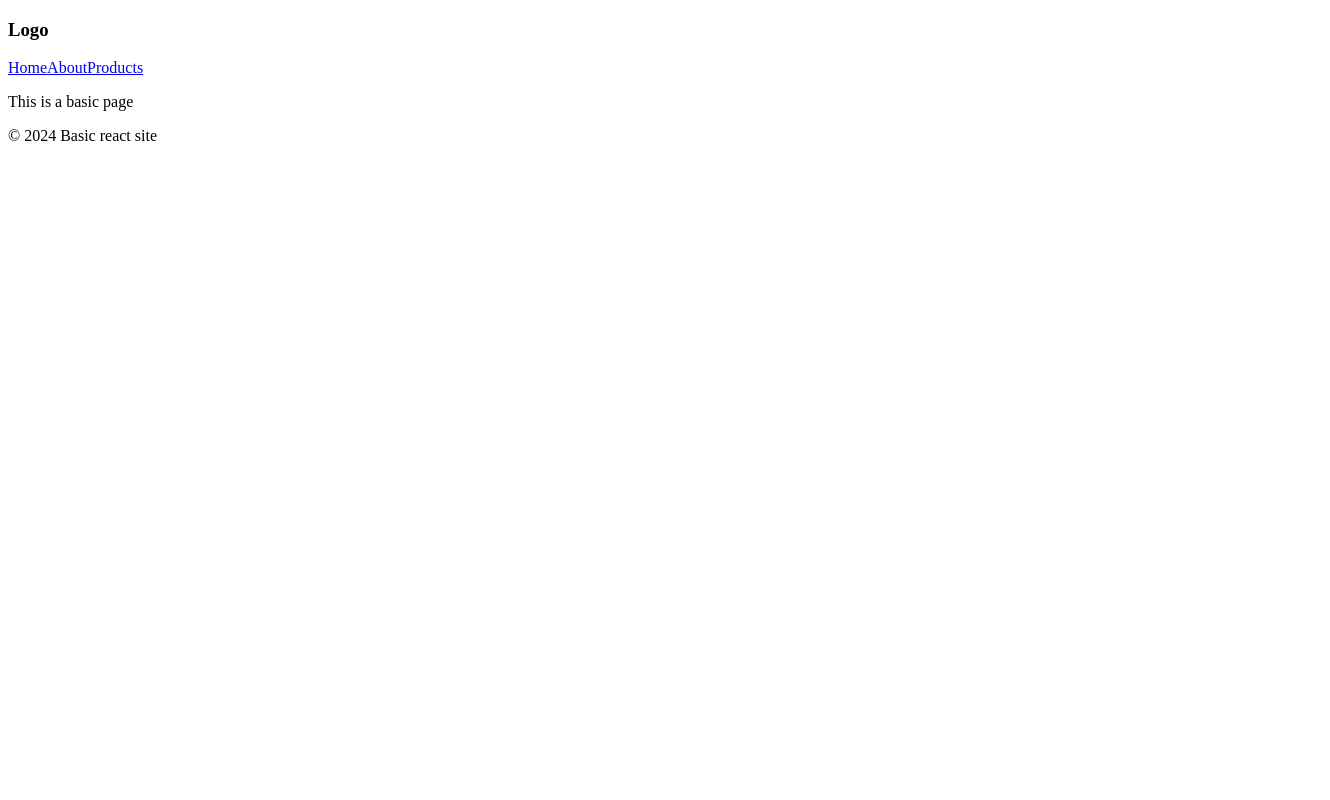
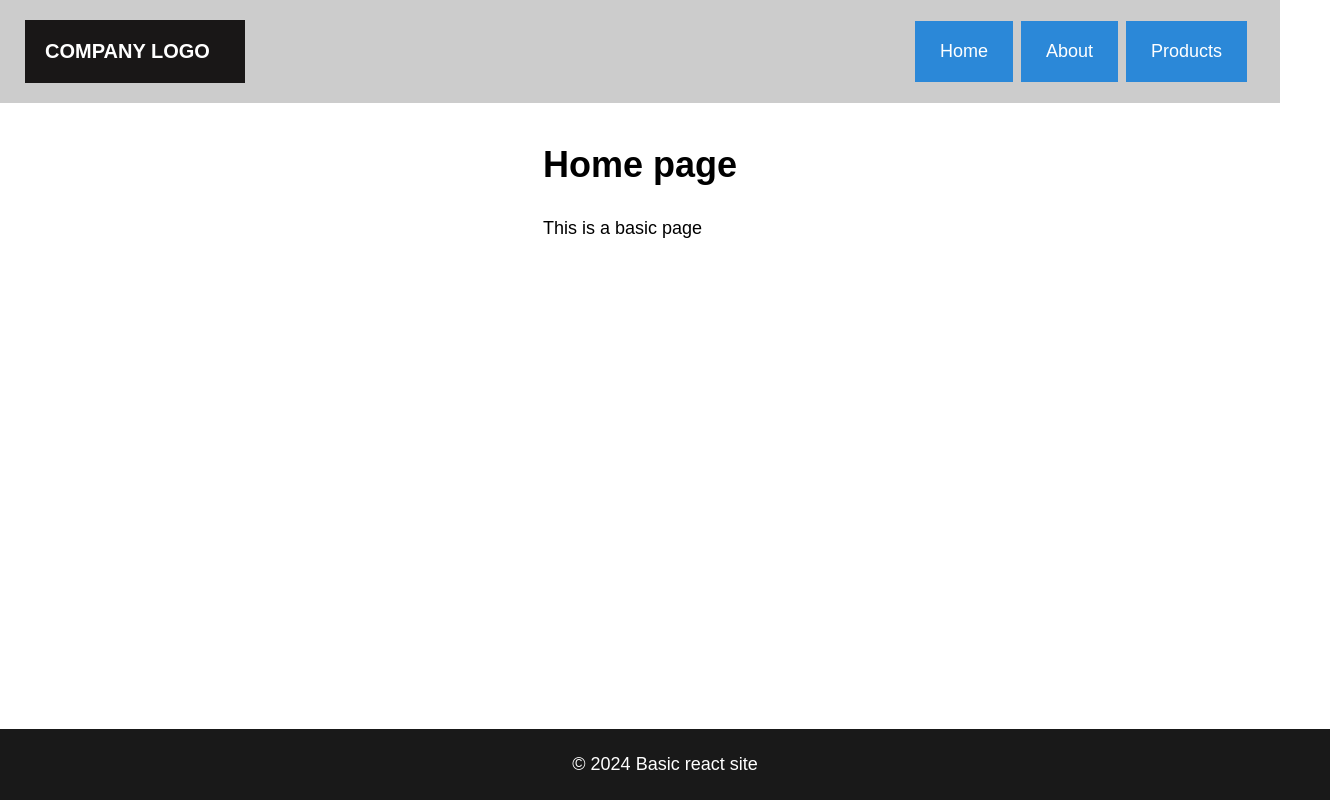
Before and after one commit to shivragshukla/react-vite-sample-app, a React (Vite) app: page / in a window 1280 px wide. Shown: the whole page, 1330 px wide, since content can reach past the window. Built offline with nearby package versions, Linux system fonts and the light colour scheme.

Commit message:
Added: style css

```diff
--- a/src/components/Layouts.jsx
+++ b/src/components/Layouts.jsx
@@ -1,24 +1,26 @@
+import './styles.css'
 
 function Layout() {
     return (
-        <div>
+        <div className="container">
             <header>
-                <div>
-                    <h3>Logo</h3>
+                <div className="logo">
+                    <h3>Company Logo</h3>
                 </div>
-                <nav>
+                <nav className="menu">
                     <a href="#">Home</a>
                     <a href="#">About</a>
                     <a href="#">Products</a>
                 </nav>
             </header>
-            <main>
+            <main className="content">
                 <div>
+                    <h1 className='title'>Home page</h1>
                     <p>This is a basic page</p>
                 </div>
             </main>
             <footer>
-                &copy; {new Date().getFullYear()} Basic react site
+                <p>&copy; {new Date().getFullYear()} Basic react site </p>
             </footer>
         </div>
     );
--- /dev/null
+++ b/src/components/styles.css
@@ -0,0 +1,71 @@
+* {
+    font-family: Arial, Helvetica, sans-serif;
+    margin: 0;
+    padding: 0;
+}
+
+.container {
+    display: flex;
+    flex-direction: column;
+}
+header {
+    display: flex;
+    justify-content: flex-start;
+    align-items: center;
+    padding: 20px 25px;
+    flex-wrap: wrap;
+    background-color: #CCCCCC;
+}
+.logo {
+    flex: 1;
+}
+header .logo h3 {
+    max-width: 180px;
+    padding: 20px;
+    background-color: #191717;
+    color: #FFFFFF;
+    font-size: 20px;
+    text-transform: uppercase;
+}
+.menu {
+    display: flex;
+    flex-wrap: wrap;
+}
+.menu a {
+    padding: 20px 25px;
+    margin-right: 0.5rem;
+    text-decoration: none;
+    color: #FFFFFF;
+    background-color: #2b88d8;
+    font-size: 18px;
+    transition: 1s ease;
+}
+.menu a:hover {
+    background-color: #106ebe;
+}
+.content {
+    margin-top: 1rem;
+    margin-bottom: 1rem;
+    padding: 25px;
+    display: flex;
+    justify-content: center;
+    align-items: center;
+    flex-wrap: wrap;
+    font-size: 18px;
+}
+.title {
+    margin-bottom: 2rem;
+}
+
+footer {
+    width: 100%;
+    position: absolute;
+    bottom: 0;
+    display: flex;
+    justify-content: center;
+    align-items: center;
+    padding: 25px;
+    background-color: rgba(0, 0, 0, 0.9);
+    color: #fff;
+    font-size: 18px;
+}
```
